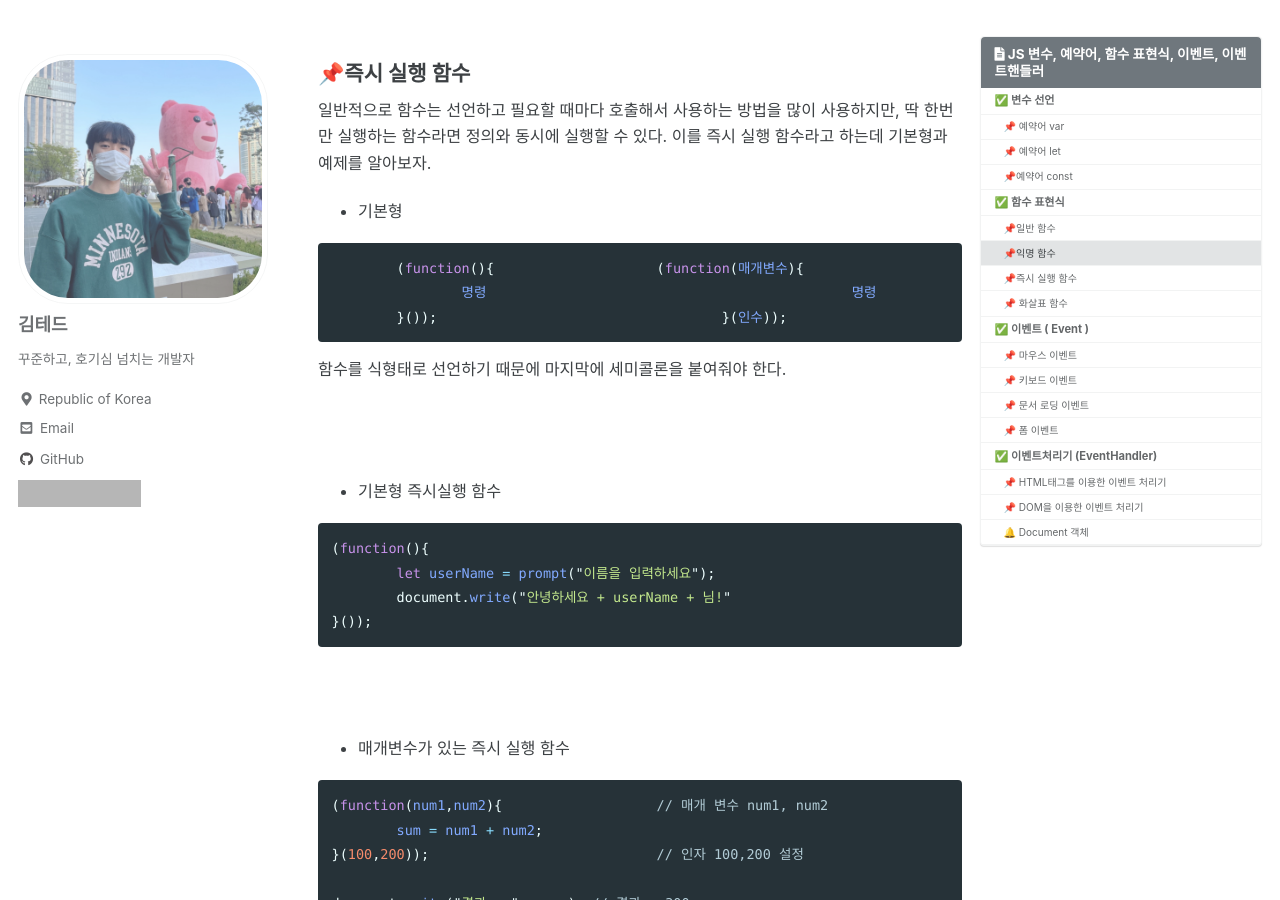
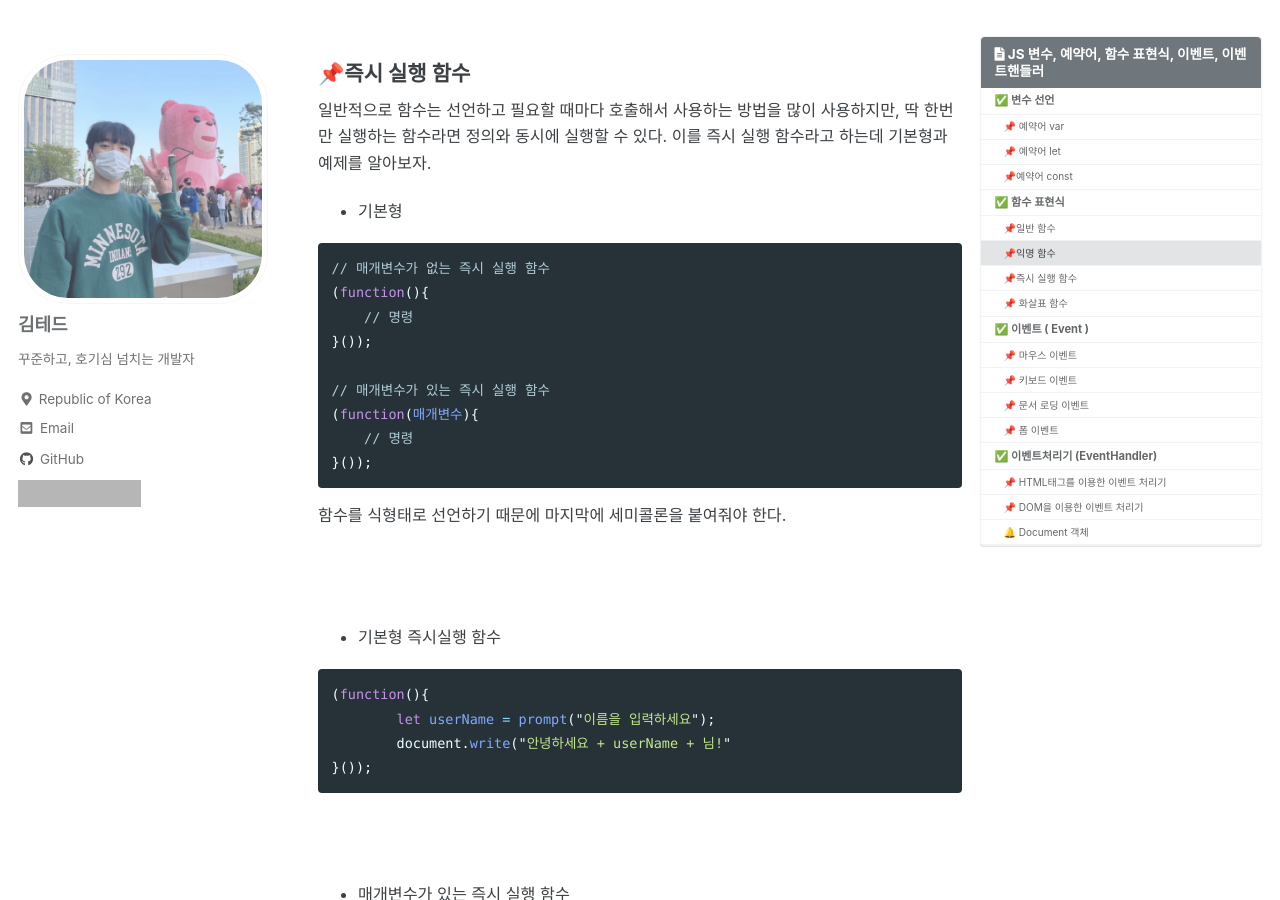
Before and after one commit to idkim97/idkim97.github.io, a Jekyll site: the page built from _posts/2023-05-17-JS 변수, 예약어, 함수 표현식, 이벤트, 이벤트핸들러.md, in a window 1280 px wide and 900 px high, scrolled down 5028 px. Built offline with Jekyll 4.4.1, drawn with Linux system fonts in a browser that asks for light colours; cached includes are drawn as plain includes; some web fonts are replaced; comment, search, counter and statistics services are not loaded; grey boxes are pictures that could not be loaded.

Commit message:
Update 2023-05-17-JS 변수, 예약어, 함수 표현식, 이벤트, 이벤트핸들러.md

````diff
--- a/_posts/2023-05-17-JS 변수, 예약어, 함수 표현식, 이벤트, 이벤트핸들러.md
+++ b/_posts/2023-05-17-JS 변수, 예약어, 함수 표현식, 이벤트, 이벤트핸들러.md
@@ -162,9 +162,15 @@ calculate(function(num1,num2){	// 익명함수를 인자로 가지고 calculate
 - 기본형
 
 ```js
-	(function(){			(function(매개변수){
-		명령						명령
-	}());					}(인수));
+// 매개변수가 없는 즉시 실행 함수
+(function(){
+    // 명령
+}());
+
+// 매개변수가 있는 즉시 실행 함수
+(function(매개변수){
+    // 명령
+}());
 ```
 함수를 식형태로 선언하기 때문에 마지막에 세미콜론을 붙여줘야 한다.
 
````
